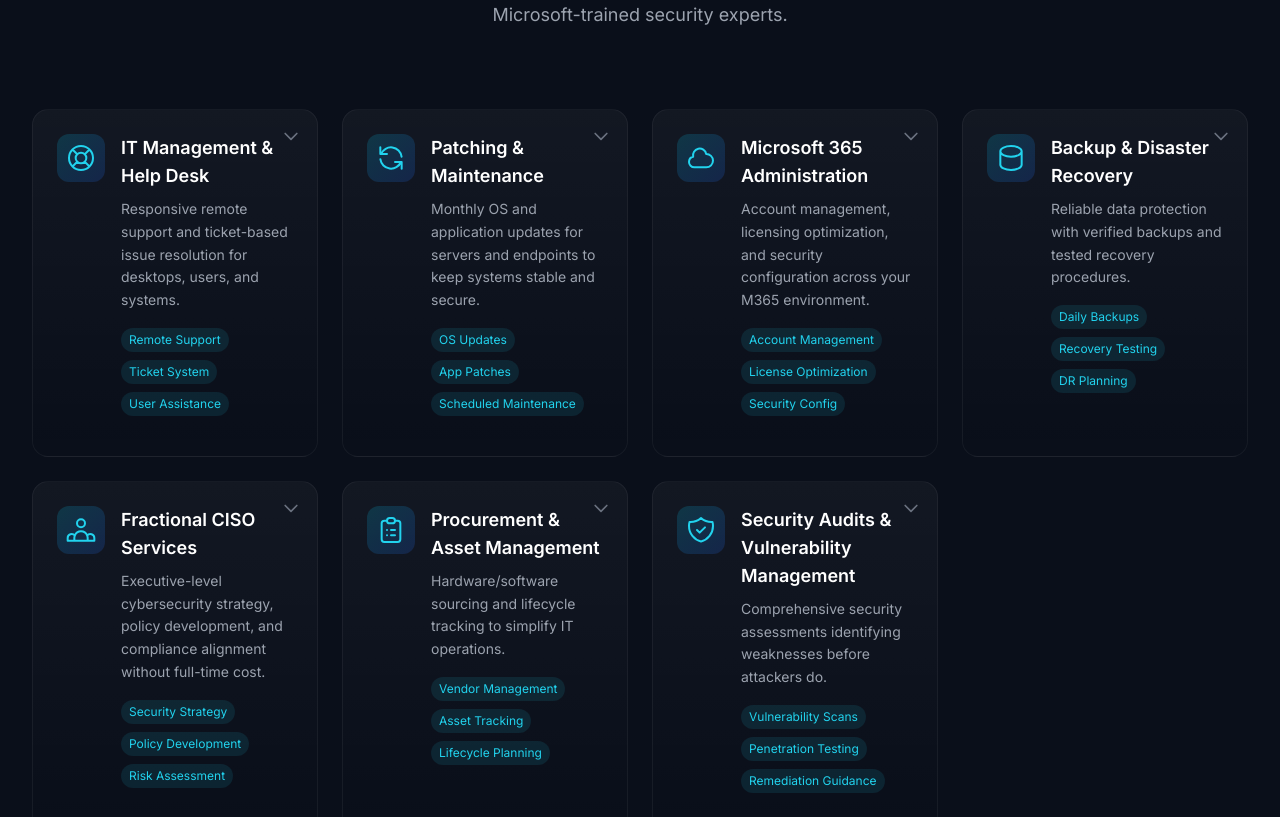
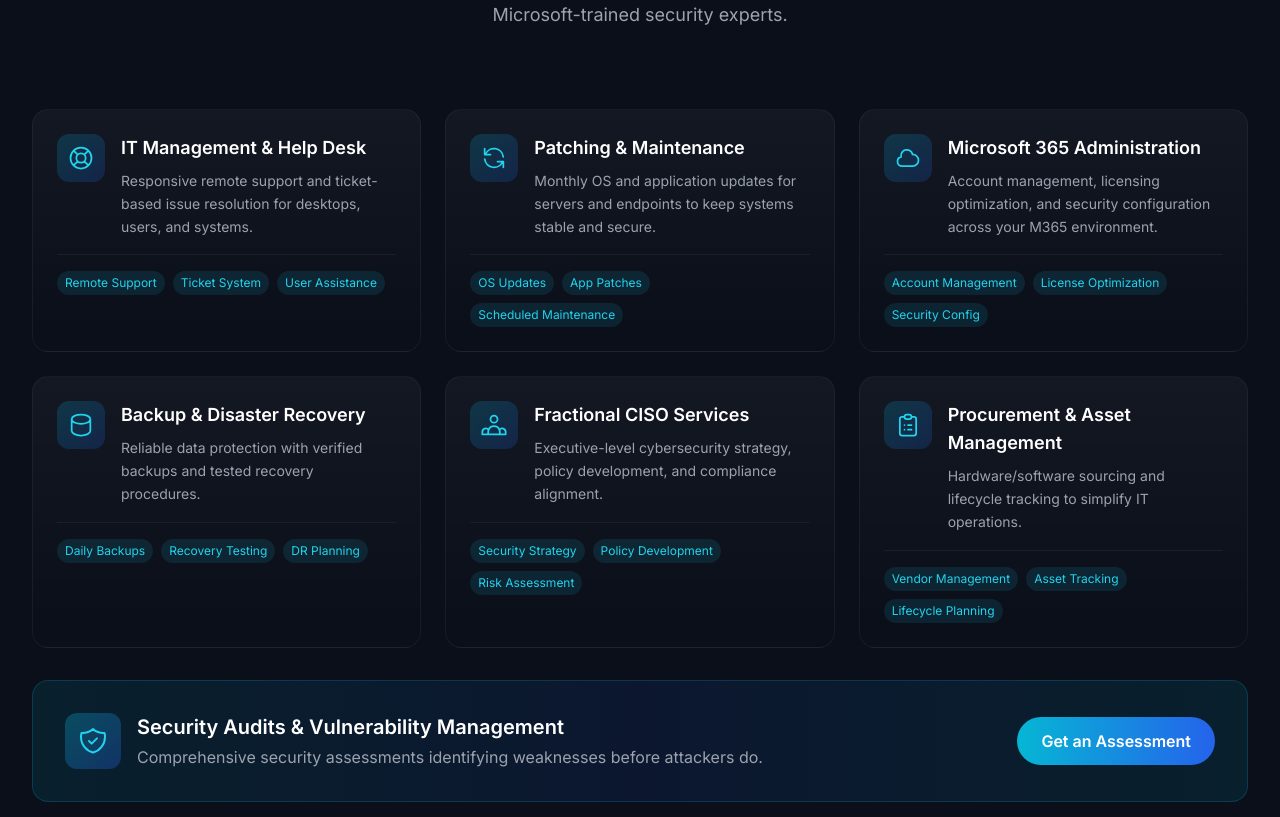
Before and after one commit to heyitsmrshea/PolarisConsulting, a React (Vite) app: page / in a window 1280 px wide. Shown: the part 1140-1957 px from the top of the page. Built offline with nearby package versions, Linux system fonts and the light colour scheme.

Commit message:
Fix GitHub Pages routing and redesign Services grid
- Add 404.html for SPA redirect on GitHub Pages
- Add redirect handler script to index.html
- Redesign Services: 6 cards in clean 3x2 grid
- Security Audits as featured callout banner
- Remove awkward dropdown expansion

```diff
--- a/src/components/Services.tsx
+++ b/src/components/Services.tsx
@@ -1,101 +1,63 @@
 const services = [
     {
         icon: (
-            <svg className="w-8 h-8" fill="none" stroke="currentColor" viewBox="0 0 24 24" aria-hidden="true">
+            <svg className="w-7 h-7" fill="none" stroke="currentColor" viewBox="0 0 24 24" aria-hidden="true">
                 <path strokeLinecap="round" strokeLinejoin="round" strokeWidth={1.5} d="M18.364 5.636l-3.536 3.536m0 5.656l3.536 3.536M9.172 9.172L5.636 5.636m3.536 9.192l-3.536 3.536M21 12a9 9 0 11-18 0 9 9 0 0118 0zm-5 0a4 4 0 11-8 0 4 4 0 018 0z" />
             </svg>
         ),
         title: 'IT Management & Help Desk',
         description: 'Responsive remote support and ticket-based issue resolution for desktops, users, and systems.',
-        features: ['Remote Support', 'Ticket System', 'User Assistance'],
-        details: {
-            painPoints: ['Slow response times from current provider', 'No dedicated support contact', 'Issues piling up without resolution'],
-            solutions: ['Direct access to senior technicians', 'Same-day response SLAs', 'Proactive issue prevention']
-        }
+        features: ['Remote Support', 'Ticket System', 'User Assistance']
     },
     {
         icon: (
-            <svg className="w-8 h-8" fill="none" stroke="currentColor" viewBox="0 0 24 24" aria-hidden="true">
+            <svg className="w-7 h-7" fill="none" stroke="currentColor" viewBox="0 0 24 24" aria-hidden="true">
                 <path strokeLinecap="round" strokeLinejoin="round" strokeWidth={1.5} d="M4 4v5h.582m15.356 2A8.001 8.001 0 004.582 9m0 0H9m11 11v-5h-.581m0 0a8.003 8.003 0 01-15.357-2m15.357 2H15" />
             </svg>
         ),
         title: 'Patching & Maintenance',
         description: 'Monthly OS and application updates for servers and endpoints to keep systems stable and secure.',
-        features: ['OS Updates', 'App Patches', 'Scheduled Maintenance'],
-        details: {
-            painPoints: ['Outdated systems vulnerable to attacks', 'Unplanned downtime from failed updates', 'No visibility into patch status'],
-            solutions: ['Scheduled maintenance windows', 'Tested patches before deployment', 'Comprehensive reporting']
-        }
+        features: ['OS Updates', 'App Patches', 'Scheduled Maintenance']
     },
     {
         icon: (
-            <svg className="w-8 h-8" fill="none" stroke="currentColor" viewBox="0 0 24 24" aria-hidden="true">
+            <svg className="w-7 h-7" fill="none" stroke="currentColor" viewBox="0 0 24 24" aria-hidden="true">
                 <path strokeLinecap="round" strokeLinejoin="round" strokeWidth={1.5} d="M3 15a4 4 0 004 4h9a5 5 0 10-.1-9.999 5.002 5.002 0 10-9.78 2.096A4.001 4.001 0 003 15z" />
             </svg>
         ),
         title: 'Microsoft 365 Administration',
         description: 'Account management, licensing optimization, and security configuration across your M365 environment.',
-        features: ['Account Management', 'License Optimization', 'Security Config'],
-        details: {
-            painPoints: ['Overpaying for unused licenses', 'Security settings not configured properly', 'No expertise managing Teams/SharePoint'],
-            solutions: ['License audits and right-sizing', 'Security baseline implementation', 'Expert M365 administration']
-        }
+        features: ['Account Management', 'License Optimization', 'Security Config']
     },
     {
         icon: (
-            <svg className="w-8 h-8" fill="none" stroke="currentColor" viewBox="0 0 24 24" aria-hidden="true">
+            <svg className="w-7 h-7" fill="none" stroke="currentColor" viewBox="0 0 24 24" aria-hidden="true">
                 <path strokeLinecap="round" strokeLinejoin="round" strokeWidth={1.5} d="M4 7v10c0 2.21 3.582 4 8 4s8-1.79 8-4V7M4 7c0 2.21 3.582 4 8 4s8-1.79 8-4M4 7c0-2.21 3.582-4 8-4s8 1.79 8 4" />
             </svg>
         ),
         title: 'Backup & Disaster Recovery',
         description: 'Reliable data protection with verified backups and tested recovery procedures.',
-        features: ['Daily Backups', 'Recovery Testing', 'DR Planning'],
-        details: {
-            painPoints: ['No backup verification—hope it works', 'No recovery plan if ransomware hits', 'Unknown recovery time objectives'],
-            solutions: ['Regular restore testing', 'Documented recovery procedures', 'Defined RTO/RPO targets']
-        }
+        features: ['Daily Backups', 'Recovery Testing', 'DR Planning']
     },
     {
         icon: (
-            <svg className="w-8 h-8" fill="none" stroke="currentColor" viewBox="0 0 24 24" aria-hidden="true">
+            <svg className="w-7 h-7" fill="none" stroke="currentColor" viewBox="0 0 24 24" aria-hidden="true">
                 <path strokeLinecap="round" strokeLinejoin="round" strokeWidth={1.5} d="M17 20h5v-2a3 3 0 00-5.356-1.857M17 20H7m10 0v-2c0-.656-.126-1.283-.356-1.857M7 20H2v-2a3 3 0 015.356-1.857M7 20v-2c0-.656.126-1.283.356-1.857m0 0a5.002 5.002 0 019.288 0M15 7a3 3 0 11-6 0 3 3 0 016 0z" />
             </svg>
         ),
         title: 'Fractional CISO Services',
-        description: 'Executive-level cybersecurity strategy, policy development, and compliance alignment without full-time cost.',
-        features: ['Security Strategy', 'Policy Development', 'Risk Assessment'],
-        details: {
-            painPoints: ['No security leadership for board questions', 'Policies outdated or nonexistent', 'Unclear risk posture'],
-            solutions: ['Quarterly security reviews', 'Policy frameworks tailored to your size', 'Board-ready reporting']
-        }
+        description: 'Executive-level cybersecurity strategy, policy development, and compliance alignment.',
+        features: ['Security Strategy', 'Policy Development', 'Risk Assessment']
     },
     {
         icon: (
-            <svg className="w-8 h-8" fill="none" stroke="currentColor" viewBox="0 0 24 24" aria-hidden="true">
+            <svg className="w-7 h-7" fill="none" stroke="currentColor" viewBox="0 0 24 24" aria-hidden="true">
                 <path strokeLinecap="round" strokeLinejoin="round" strokeWidth={1.5} d="M9 5H7a2 2 0 00-2 2v12a2 2 0 002 2h10a2 2 0 002-2V7a2 2 0 00-2-2h-2M9 5a2 2 0 002 2h2a2 2 0 002-2M9 5a2 2 0 012-2h2a2 2 0 012 2m-3 7h3m-3 4h3m-6-4h.01M9 16h.01" />
             </svg>
         ),
         title: 'Procurement & Asset Management',
         description: 'Hardware/software sourcing and lifecycle tracking to simplify IT operations.',
-        features: ['Vendor Management', 'Asset Tracking', 'Lifecycle Planning'],
-        details: {
-            painPoints: ['No idea what hardware you own', 'Overpaying for software renewals', 'End-of-life equipment creating risk'],
-            solutions: ['Complete asset inventory', 'Vendor negotiation support', 'Refresh planning and budgeting']
-        }
-    },
-    {
-        icon: (
-            <svg className="w-8 h-8" fill="none" stroke="currentColor" viewBox="0 0 24 24" aria-hidden="true">
-                <path strokeLinecap="round" strokeLinejoin="round" strokeWidth={1.5} d="M9 12l2 2 4-4m5.618-4.016A11.955 11.955 0 0112 2.944a11.955 11.955 0 01-8.618 3.04A12.02 12.02 0 003 9c0 5.591 3.824 10.29 9 11.622 5.176-1.332 9-6.03 9-11.622 0-1.042-.133-2.052-.382-3.016z" />
-            </svg>
-        ),
-        title: 'Security Audits & Vulnerability Management',
-        description: 'Comprehensive security assessments identifying weaknesses before attackers do.',
-        features: ['Vulnerability Scans', 'Penetration Testing', 'Remediation Guidance'],
-        details: {
-            painPoints: ['No visibility into security gaps', 'Compliance requirements demand audits', 'Previous assessments gathered dust'],
-            solutions: ['Actionable findings with priorities', 'Remediation support included', 'Ongoing vulnerability monitoring']
-        }
+        features: ['Vendor Management', 'Asset Tracking', 'Lifecycle Planning']
     },
 ]
 
@@ -117,76 +79,57 @@ export function Services() {
                     </p>
                 </div>
 
-                <div className="grid md:grid-cols-2 lg:grid-cols-3 xl:grid-cols-4 gap-6">
+                {/* 3x2 Grid - Always balanced */}
+                <div className="grid md:grid-cols-2 lg:grid-cols-3 gap-6">
                     {services.map((service, idx) => (
                         <div
                             key={idx}
-                            className={`group relative p-6 rounded-2xl bg-gradient-to-b from-white/[0.04] to-transparent border transition-all duration-500 cursor-pointer ${expandedService === idx
-                                    ? 'border-cyan-500/50 bg-white/[0.06] md:col-span-2 lg:col-span-2'
-                                    : 'border-white/5 hover:border-cyan-500/30 hover:-translate-y-1'
-                                }`}
+                            className="group relative p-6 rounded-2xl bg-gradient-to-b from-white/[0.04] to-transparent border border-white/5 hover:border-cyan-500/30 transition-all duration-300 cursor-pointer"
                             onClick={() => setExpandedService(expandedService === idx ? null : idx)}
                         >
                             <div className="flex items-start gap-4">
-                                <div className={`w-12 h-12 rounded-xl bg-gradient-to-br from-cyan-500/20 to-blue-600/20 flex items-center justify-center text-cyan-400 flex-shrink-0 transition-transform duration-300 ${expandedService === idx ? 'scale-110' : 'group-hover:scale-110'
-                                    }`}>
+                                <div className="w-12 h-12 rounded-xl bg-gradient-to-br from-cyan-500/20 to-blue-600/20 flex items-center justify-center text-cyan-400 flex-shrink-0 group-hover:scale-110 transition-transform duration-300">
                                     {service.icon}
                                 </div>
-                                <div className="flex-1 min-w-0">
+                                <div className="flex-1">
                                     <h3 className="text-lg font-semibold mb-2 text-white">{service.title}</h3>
-                                    <p className="text-gray-400 text-sm leading-relaxed mb-4">{service.description}</p>
+                                    <p className="text-gray-400 text-sm leading-relaxed">{service.description}</p>
+                                </div>
+                            </div>
 
-                                    <div className="flex flex-wrap gap-2 mb-4">
+                            {/* Feature tags */}
+                            <div className="flex flex-wrap gap-2 mt-4 pt-4 border-t border-white/5">
                                 {service.features.map((feature) => (
                                     <span key={feature} className="px-2 py-1 text-xs text-cyan-400 bg-cyan-400/10 rounded-full">
                                         {feature}
                                     </span>
                                 ))}
                             </div>
+                        </div>
+                    ))}
+                </div>
 
-                                    {/* Expanded Details */}
-                                    {expandedService === idx && (
-                                        <div className="mt-6 pt-6 border-t border-white/10 animate-fade-in-up grid md:grid-cols-2 gap-6">
-                                            <div>
-                                                <h4 className="text-sm font-semibold text-red-400 uppercase tracking-wider mb-3">Pain Points We Solve</h4>
-                                                <ul className="space-y-2">
-                                                    {service.details.painPoints.map((point, i) => (
-                                                        <li key={i} className="flex items-start gap-2 text-sm text-gray-400">
-                                                            <span className="text-red-400 mt-1">✕</span>
-                                                            {point}
-                                                        </li>
-                                                    ))}
-                                                </ul>
+                {/* Security Audits callout - full width */}
+                <div className="mt-8 p-8 rounded-2xl bg-gradient-to-r from-cyan-500/10 via-blue-600/10 to-cyan-500/10 border border-cyan-500/20">
+                    <div className="flex flex-col md:flex-row items-center justify-between gap-6">
+                        <div className="flex items-center gap-4">
+                            <div className="w-14 h-14 rounded-xl bg-gradient-to-br from-cyan-500/30 to-blue-600/30 flex items-center justify-center text-cyan-400 flex-shrink-0">
+                                <svg className="w-8 h-8" fill="none" stroke="currentColor" viewBox="0 0 24 24" aria-hidden="true">
+                                    <path strokeLinecap="round" strokeLinejoin="round" strokeWidth={1.5} d="M9 12l2 2 4-4m5.618-4.016A11.955 11.955 0 0112 2.944a11.955 11.955 0 01-8.618 3.04A12.02 12.02 0 003 9c0 5.591 3.824 10.29 9 11.622 5.176-1.332 9-6.03 9-11.622 0-1.042-.133-2.052-.382-3.016z" />
+                                </svg>
                             </div>
                             <div>
-                                                <h4 className="text-sm font-semibold text-green-400 uppercase tracking-wider mb-3">Our Solution</h4>
-                                                <ul className="space-y-2">
-                                                    {service.details.solutions.map((solution, i) => (
-                                                        <li key={i} className="flex items-start gap-2 text-sm text-gray-400">
-                                                            <span className="text-green-400 mt-1">✓</span>
-                                                            {solution}
-                                                        </li>
-                                                    ))}
-                                                </ul>
+                                <h3 className="text-xl font-semibold text-white mb-1">Security Audits & Vulnerability Management</h3>
+                                <p className="text-gray-400">Comprehensive security assessments identifying weaknesses before attackers do.</p>
                             </div>
                         </div>
-                                    )}
+                        <a
+                            href="#contact"
+                            className="px-6 py-3 bg-gradient-to-r from-cyan-500 to-blue-600 rounded-full font-semibold text-white whitespace-nowrap hover:shadow-lg hover:shadow-cyan-500/25 transition-all"
+                        >
+                            Get an Assessment
+                        </a>
                     </div>
-                            </div>
-
-                            {/* Expand indicator */}
-                            <div className="absolute top-4 right-4 text-gray-500">
-                                <svg
-                                    className={`w-5 h-5 transition-transform duration-300 ${expandedService === idx ? 'rotate-180' : ''}`}
-                                    fill="none"
-                                    stroke="currentColor"
-                                    viewBox="0 0 24 24"
-                                >
-                                    <path strokeLinecap="round" strokeLinejoin="round" strokeWidth={2} d="M19 9l-7 7-7-7" />
-                                </svg>
-                            </div>
-                        </div>
-                    ))}
                 </div>
             </div>
         </section>
```
Also changed, not shown: index.html (+20 -2 lines), public/404.html (added, +24 -0 lines). Lines whose indentation alone changed are shown as unchanged.
